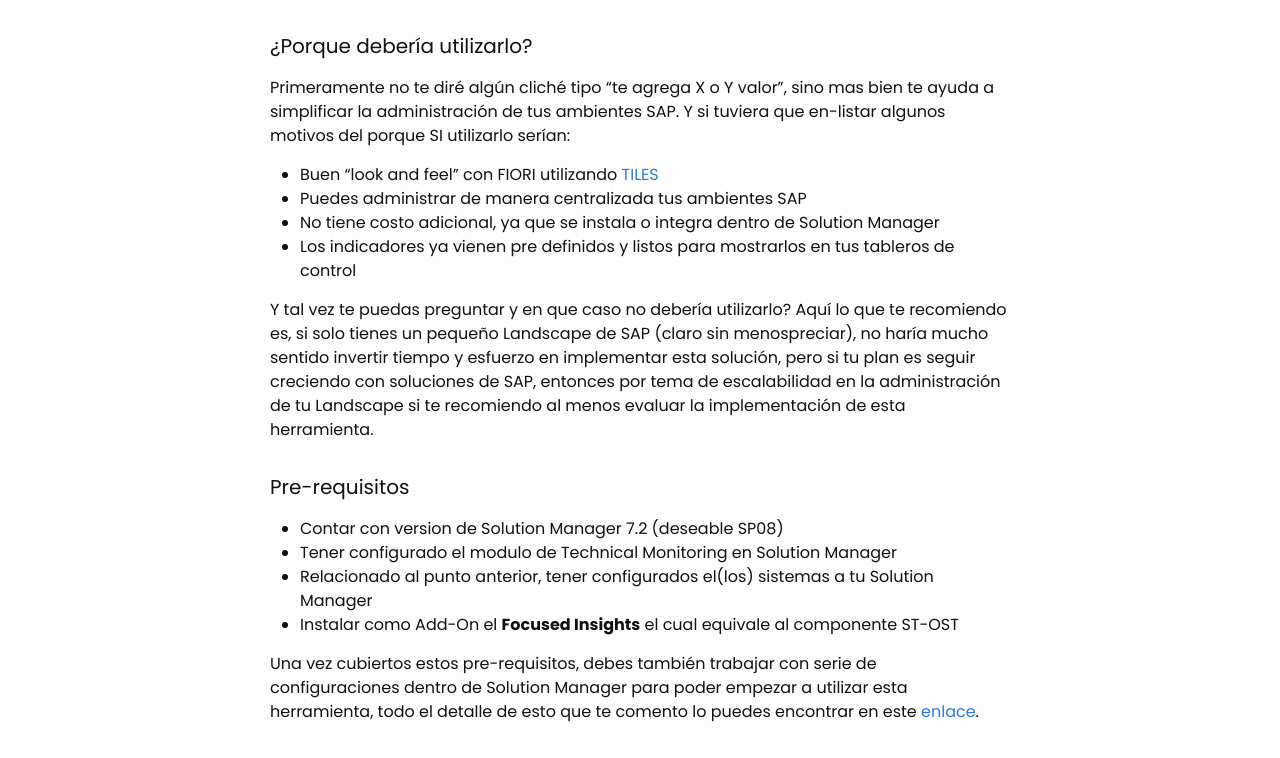
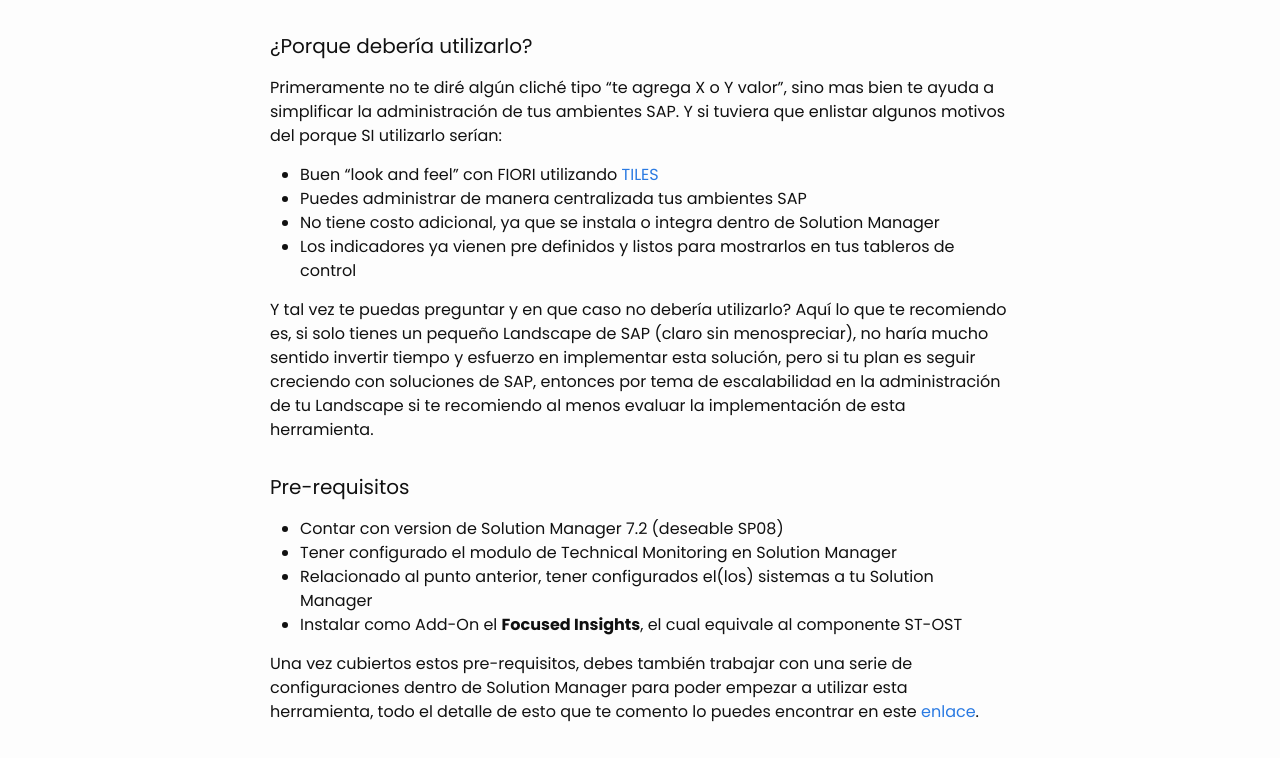
Before and after one commit to blackc0mb/blog, a Jekyll site: the page built from _posts/2021-07-06-sap-focused.md, in a window 1280 px wide. Shown: the part 566-1324 px from the top of the page. Built offline with Jekyll 4.4.1, drawn with Linux system fonts in a browser that asks for light colours; comment, search, counter and statistics services are not loaded.

Commit message:
Update sap focused typo

```diff
--- a/_posts/2021-07-06-sap-focused.md
+++ b/_posts/2021-07-06-sap-focused.md
@@ -16,7 +16,7 @@ Es una herramienta que se integra con **Solution Manager**, es decir viene en mo
 
 #### ¿Porque debería utilizarlo?
 
-Primeramente no te diré algún cliché tipo "te agrega X o Y valor", sino mas bien te ayuda a simplificar la administración de tus ambientes SAP. Y si tuviera que en-listar algunos motivos del porque SI utilizarlo serían:
+Primeramente no te diré algún cliché tipo "te agrega X o Y valor", sino mas bien te ayuda a simplificar la administración de tus ambientes SAP. Y si tuviera que enlistar algunos motivos del porque SI utilizarlo serían:
 
 - Buen "look and feel" con FIORI utilizando [TILES](https://experience.sap.com/fiori-design-web/tile/)
 - Puedes administrar de manera centralizada tus ambientes SAP
@@ -30,9 +30,9 @@ Y tal vez te puedas preguntar y en que caso no debería utilizarlo? Aquí lo que
 - Contar con version de Solution Manager 7.2 (deseable SP08)
 - Tener configurado el modulo de Technical Monitoring en Solution Manager
 - Relacionado al punto anterior, tener configurados el(los) sistemas a tu Solution Manager
-- Instalar como Add-On el **Focused Insights** el cual equivale al componente ST-OST
+- Instalar como Add-On el **Focused Insights**, el cual equivale al componente ST-OST
 
-Una vez cubiertos estos pre-requisitos, debes también trabajar con serie de configuraciones dentro de Solution Manager para poder empezar a utilizar esta herramienta, todo el detalle de esto que te comento lo puedes encontrar en este [enlace](https://help.sap.com/doc/2a5eebe6285b465eb7fb4a6e66b8ea2b/230/en-US/FINSIGHTS_InstallationGuide.pdf).
+Una vez cubiertos estos pre-requisitos, debes también trabajar con una serie de configuraciones dentro de Solution Manager para poder empezar a utilizar esta herramienta, todo el detalle de esto que te comento lo puedes encontrar en este [enlace](https://help.sap.com/doc/2a5eebe6285b465eb7fb4a6e66b8ea2b/230/en-US/FINSIGHTS_InstallationGuide.pdf).
 
 #### Conclusión
 
```
